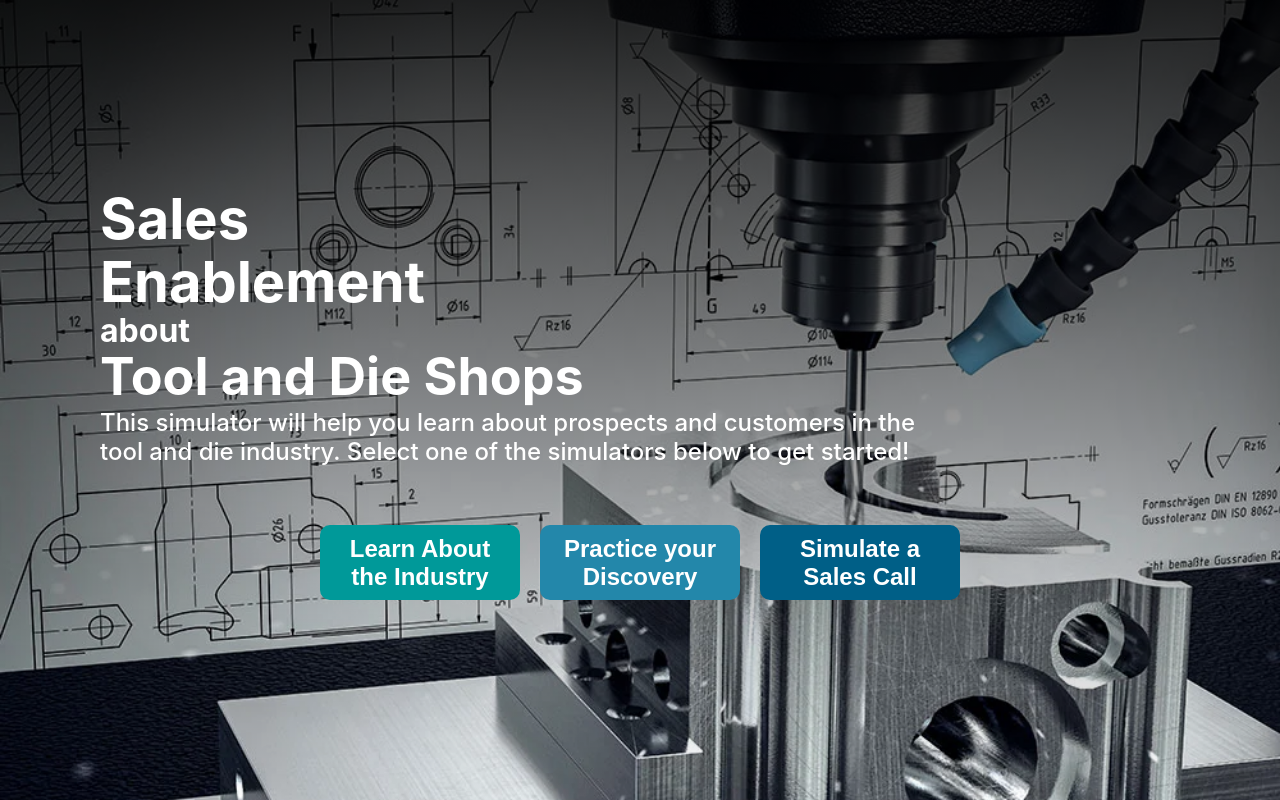
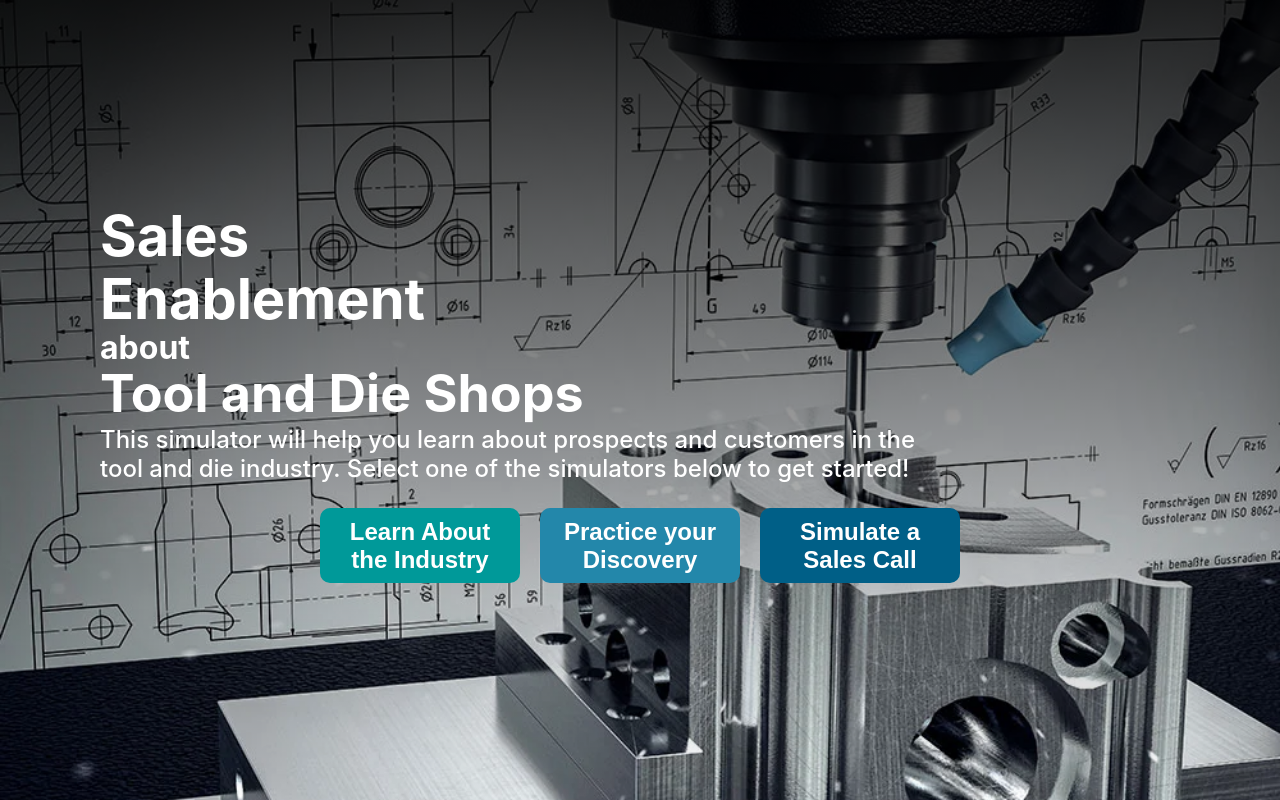
Before and after one commit to Shashhhh/plmenablement, a React (Create React App) app in the folder src/plm_enablement/: page / in a window 1280 px wide. Built offline with nearby package versions, Linux system fonts and the light colour scheme.

Commit message:
bug fix: button covering text

```diff
--- a/src/plm_enablement/src/home.css
+++ b/src/plm_enablement/src/home.css
@@ -150,6 +150,9 @@ border: none;
   .App {
     background-position: top;
   }
+  .container {
+    justify-content: center;
+  }
   .welcomeText {
     font-size: 3.5rem;
   }
@@ -162,6 +165,7 @@ border: none;
   .textContainer {
     padding-left: 100px;
     width: 65%;
+
   }
 .helperText {
   font-size: 1.5rem;
@@ -169,10 +173,11 @@ border: none;
 .bodyContainer {
   width: 75%;
   padding-bottom: 5px;
+  padding-top: 25px;
   display: flex;
   align-items: center;
   justify-content: center;
-  margin-top: -125px;
+
 }
 .MachinistButton,
 .DiscoveryButton,
```
